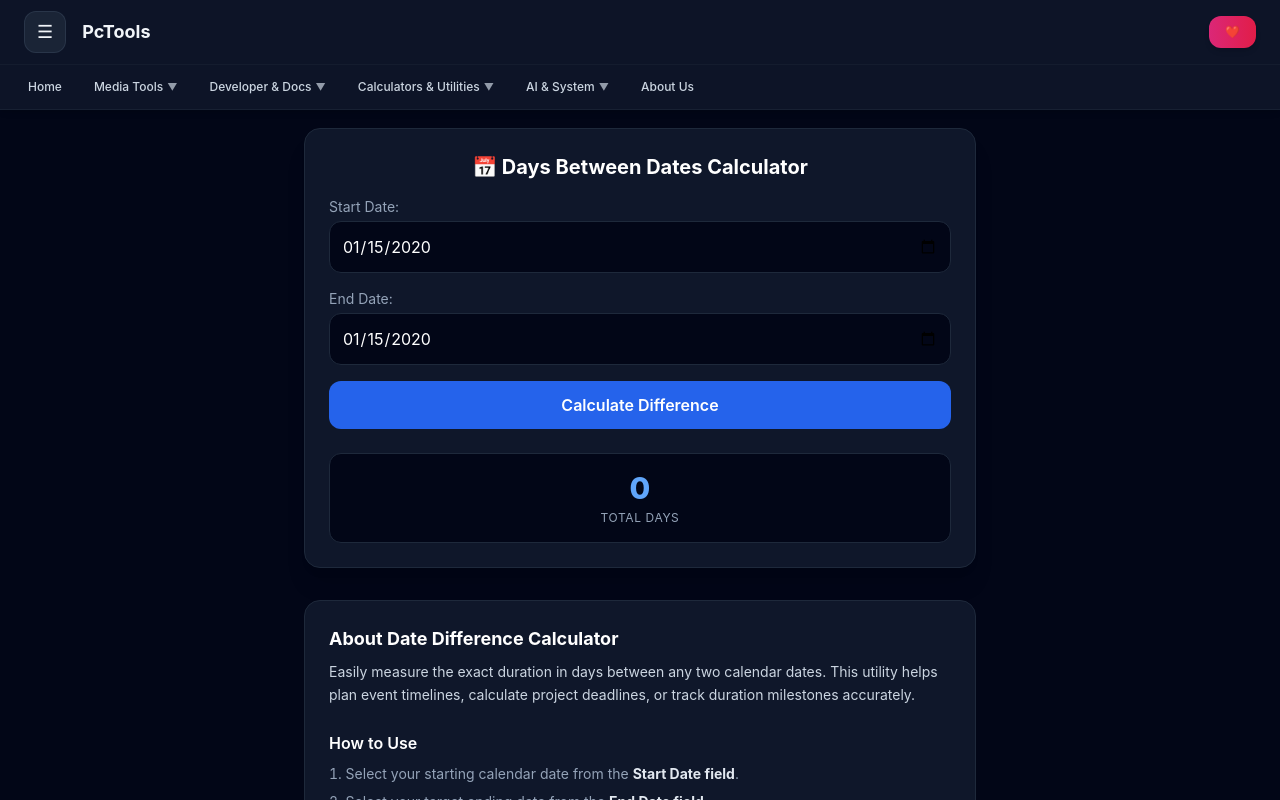
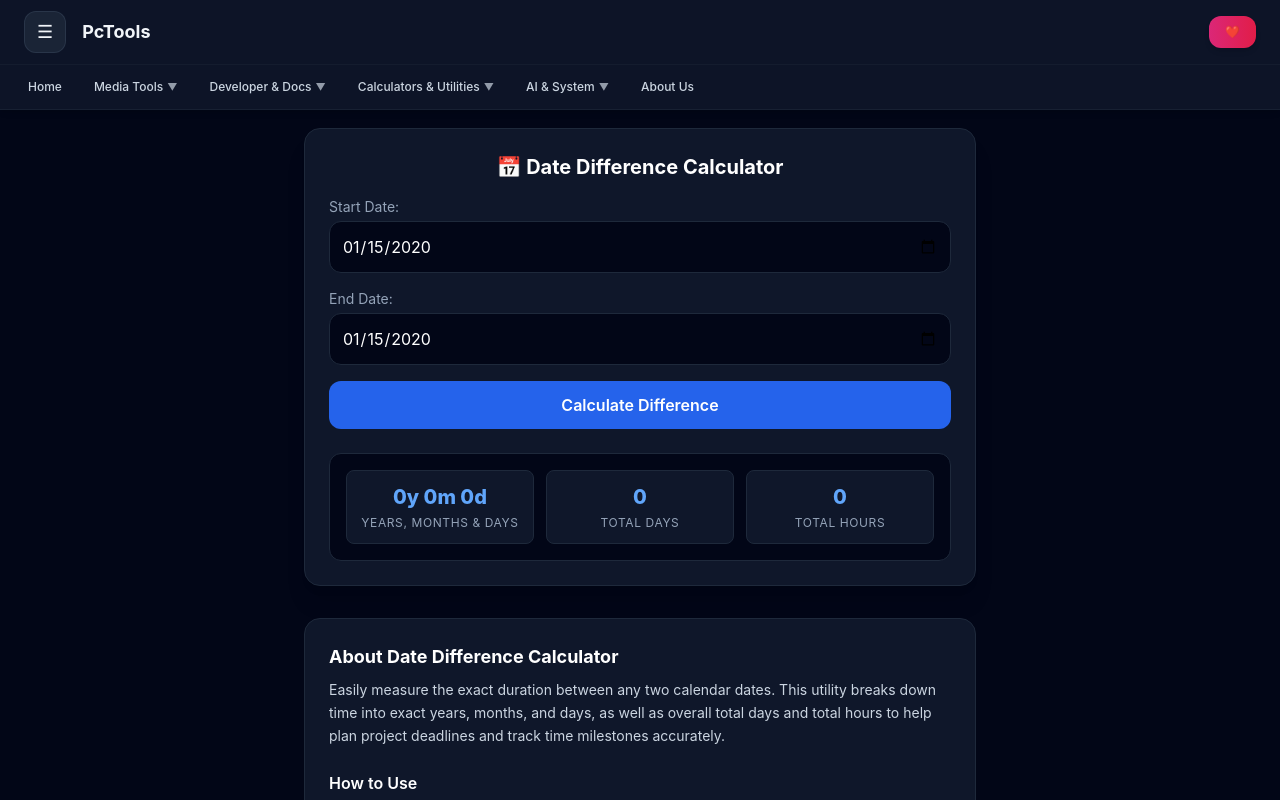
Before and after one commit to mohamedazharudin/pctools, a React (Create React App) app in the folder frontend/: page /date-diff in a window 1280 px wide. Both pictures are taken after typing "2020-01-15", "2020-01-15" into the empty fields and a click on the button "Calculate Difference". Shown: the top 800 px of the page. Built offline with nearby package versions, Linux system fonts and the light colour scheme.

Commit message:
date differer updated

```diff
--- a/frontend/src/components/DateDifference.js
+++ b/frontend/src/components/DateDifference.js
@@ -3,29 +3,58 @@ import { useState } from 'react';
 export default function DateDifference() {
   const [startDate, setStartDate] = useState('');
   const [endDate, setEndDate] = useState('');
-  const [diff, setDiff] = useState(null);
+  const [result, setResult] = useState(null);
 
   const calculateDifference = () => {
     if (!startDate || !endDate) return;
 
-    // Use UTC dates to prevent timezone offsets and Daylight Saving errors
     const [sYear, sMonth, sDay] = startDate.split('-').map(Number);
     const [eYear, eMonth, eDay] = endDate.split('-').map(Number);
 
-    const start = Date.UTC(sYear, sMonth - 1, sDay);
-    const end = Date.UTC(eYear, eMonth - 1, eDay);
+    let start = new Date(Date.UTC(sYear, sMonth - 1, sDay));
+    let end = new Date(Date.UTC(eYear, eMonth - 1, eDay));
 
+    // Swap if start date is after end date
+    if (start > end) {
+      [start, end] = [end, start];
+    }
+
+    // Calculate Total Days and Hours
     const timeDiff = Math.abs(end - start);
     const totalDays = Math.round(timeDiff / (1000 * 60 * 60 * 24));
+    const totalHours = totalDays * 24;
 
-    setDiff(totalDays);
+    // Calculate Exact Years, Months, and Days
+    let years = end.getUTCFullYear() - start.getUTCFullYear();
+    let months = end.getUTCMonth() - start.getUTCMonth();
+    let days = end.getUTCDate() - start.getUTCDate();
+
+    if (days < 0) {
+      months -= 1;
+      // Get the number of days in the previous month
+      const prevMonth = new Date(Date.UTC(end.getUTCFullYear(), end.getUTCMonth(), 0));
+      days += prevMonth.getUTCDate();
+    }
+
+    if (months < 0) {
+      years -= 1;
+      months += 12;
+    }
+
+    setResult({
+      years,
+      months,
+      days,
+      totalDays,
+      totalHours
+    });
   };
 
   return (
     <div className="max-w-2xl mx-auto space-y-8 text-left">
       {/* Tool Card */}
       <div className="p-6 bg-slate-900 border border-slate-800 rounded-2xl shadow-xl text-white">
-        <h1 className="text-xl font-bold mb-4 text-center">📅 Days Between Dates Calculator</h1>
+        <h1 className="text-xl font-bold mb-4 text-center">📅 Date Difference Calculator</h1>
 
         <div className="flex flex-col gap-4 mb-6">
           <div>
@@ -56,10 +85,28 @@ export default function DateDifference() {
           </button>
         </div>
 
-        {diff !== null && (
-          <div className="text-center bg-slate-950 p-4 rounded-xl border border-slate-800">
-            <span className="text-3xl font-extrabold text-blue-400">{diff}</span>
-            <p className="text-xs text-slate-400 mt-1 uppercase tracking-wider">Total Days</p>
+        {/* Breakdown Output Section */}
+        {result !== null && (
+          <div className="grid grid-cols-1 sm:grid-cols-3 gap-3 bg-slate-950 p-4 rounded-xl border border-slate-800 text-center">
+            {/* Years, Months & Days */}
+            <div className="p-3 bg-slate-900 rounded-lg border border-slate-800 flex flex-col justify-center">
+              <span className="text-xl font-extrabold text-blue-400">
+                {`${result.years}y ${result.months}m ${result.days}d`}
+              </span>
+              <p className="text-xs text-slate-400 mt-1 uppercase tracking-wider">Years, Months & Days</p>
+            </div>
+
+            {/* Total Days */}
+            <div className="p-3 bg-slate-900 rounded-lg border border-slate-800 flex flex-col justify-center">
+              <span className="text-xl font-extrabold text-blue-400">{result.totalDays.toLocaleString()}</span>
+              <p className="text-xs text-slate-400 mt-1 uppercase tracking-wider">Total Days</p>
+            </div>
+
+            {/* Total Hours */}
+            <div className="p-3 bg-slate-900 rounded-lg border border-slate-800 flex flex-col justify-center">
+              <span className="text-xl font-extrabold text-blue-400">{result.totalHours.toLocaleString()}</span>
+              <p className="text-xs text-slate-400 mt-1 uppercase tracking-wider">Total Hours</p>
+            </div>
           </div>
         )}
       </div>
@@ -69,7 +116,7 @@ export default function DateDifference() {
         <section>
           <h2 className="text-lg font-bold text-white mb-2">About Date Difference Calculator</h2>
           <p>
-            Easily measure the exact duration in days between any two calendar dates. This utility helps plan event timelines, calculate project deadlines, or track duration milestones accurately.
+            Easily measure the exact duration between any two calendar dates. This utility breaks down time into exact years, months, and days, as well as overall total days and total hours to help plan project deadlines and track time milestones accurately.
           </p>
         </section>
 
@@ -78,7 +125,7 @@ export default function DateDifference() {
           <ol className="list-decimal list-inside space-y-1.5 text-slate-400">
             <li>Select your starting calendar date from the <strong className="text-slate-200">Start Date field</strong>.</li>
             <li>Select your target ending date from the <strong className="text-slate-200">End Date field</strong>.</li>
-            <li>Click <strong className="text-slate-200">Calculate Difference</strong> to display the total elapsed days.</li>
+            <li>Click <strong className="text-slate-200">Calculate Difference</strong> to view the detailed time breakdown.</li>
           </ol>
         </section>
 
@@ -88,7 +135,7 @@ export default function DateDifference() {
             <div>
               <h4 className="font-medium text-slate-200">Does date order matter?</h4>
               <p className="text-xs text-slate-400 mt-0.5">
-                No, the tool automatically calculates absolute days so you receive a positive day count regardless of date entry order.
+                No, the tool automatically calculates absolute difference so you receive a positive count regardless of date entry order.
               </p>
             </div>
             <div>
```
